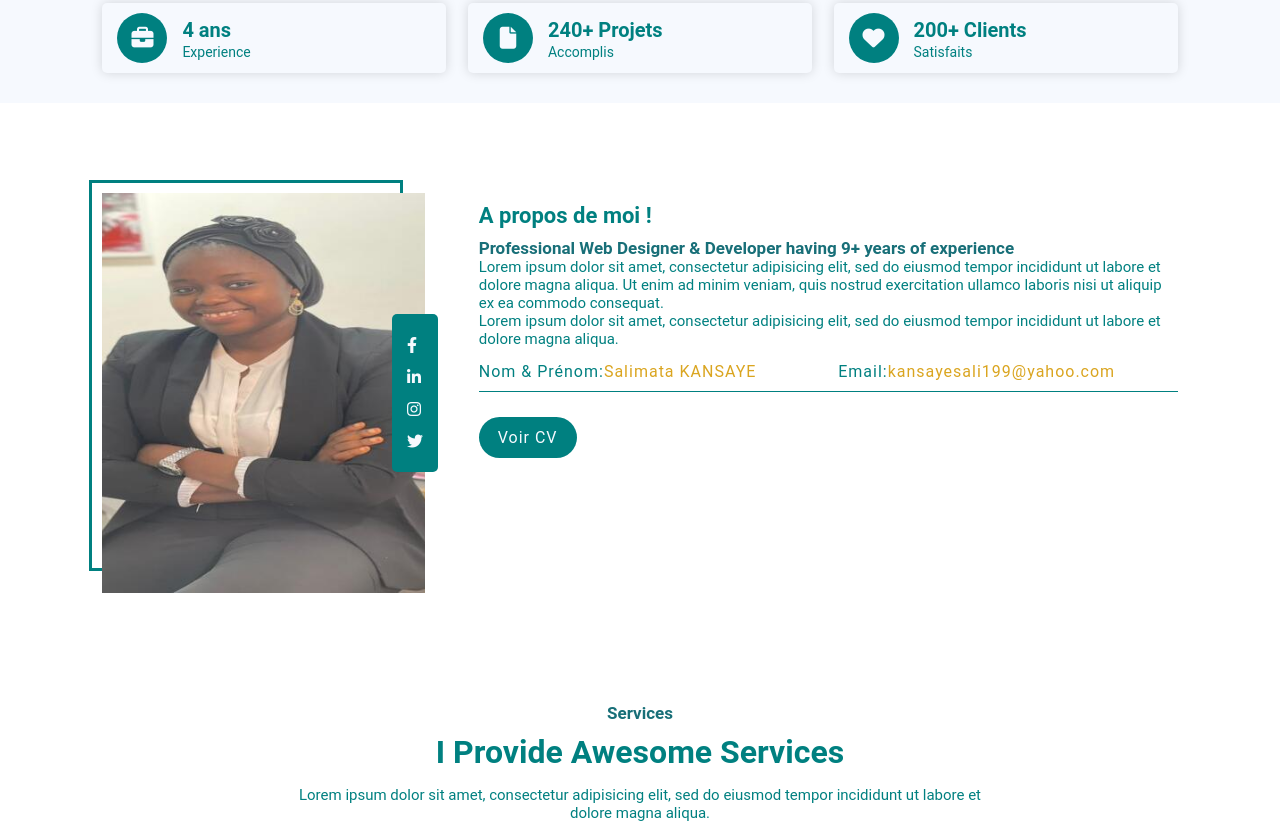
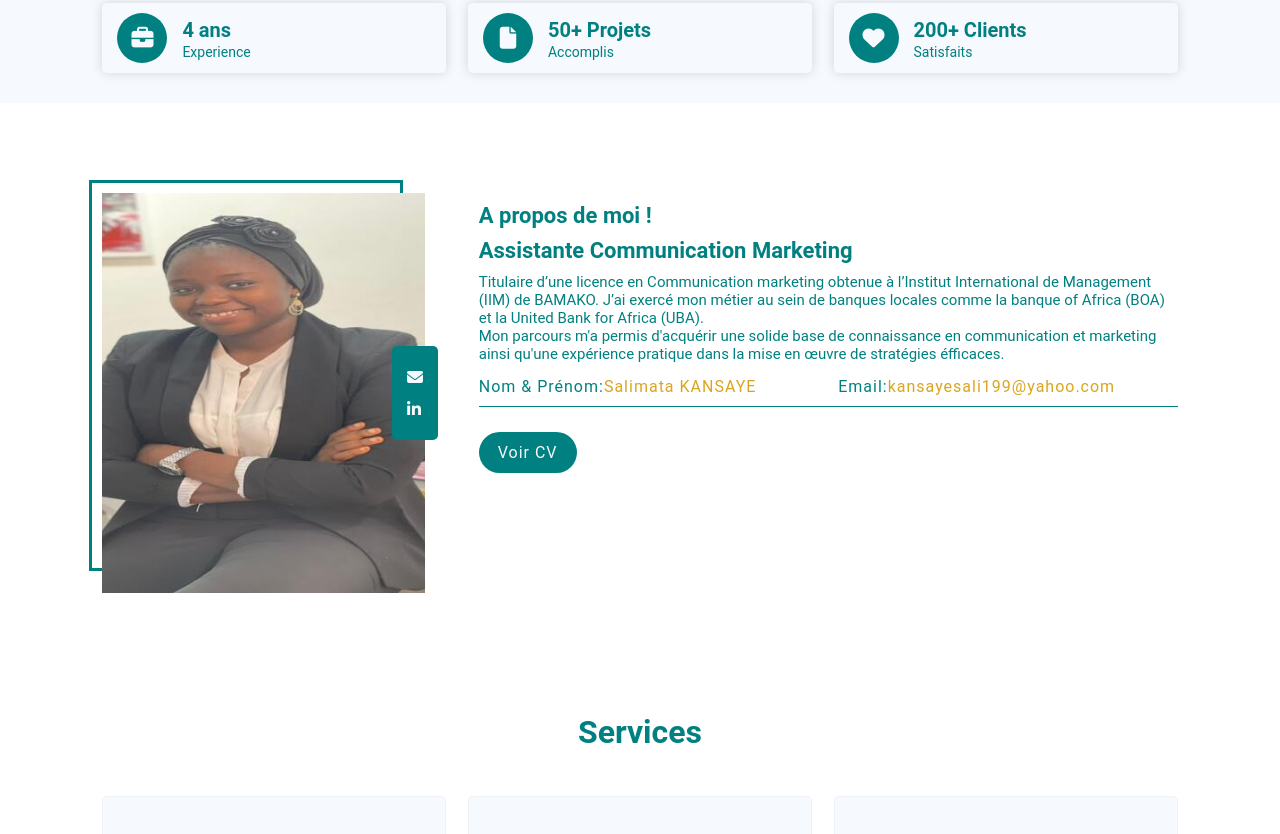
Before and after one commit to Babasky/salimata, a plain HTML site: page index.html in a window 1280 px wide. Shown: the part 697-1531 px from the top of the page. Drawn offline with nearby package versions, Linux system fonts and the light colour scheme; files whose address does not match are found by name.

Commit message:
cv and social media link

```diff
--- a/index.html
+++ b/index.html
@@ -24,8 +24,7 @@
 			<li><a href="#home">Accueil</a></li>
 			<li><a href="#about">A propos de moi</a></li>
 			<li><a href="#services">Services</a></li>
-			<li><a href="#portfolio">Portfolio</a></li>
-			<li><a href="#testimonials">Témoignage</a></li>
+			<li><a href="#testimonials">Témoignages</a></li>
 		</ul>
 
 		<a href="#contactForm" class="button-wrapper">
@@ -46,7 +45,6 @@
 			<h3>Salut,</h3>
 			<h3>Je suis Salimata KANSAYE</h3>
 			<h2>Assistante Marketing & Communication</h2>
-			<p>Lorem ipsum dolor sit amet, consectetur adipisicing elit, sed do eiusmod tempor incididunt ut labore et dolore magna aliqua. Ut enim ad minim veniam.</p>
 		</div>
 
 		<div class="hero-image">
@@ -68,7 +66,7 @@
 		<div class="career-item">
 			<span class="icon"><i class="fa-solid fa-file"></i></span>
 			<span class="career-desc">
-				<h2>240+ Projets</h2>
+				<h2>50+ Projets</h2>
 				<p>Accomplis</p>
 			</span>
 		</div>
@@ -93,10 +91,13 @@
 	<div class="about-image">
 		<img src="assets/images/about.jpeg">
 		<div class="social-media">
-			<i class="fa-brands fa-facebook-f"></i>
-			<i class="fa-brands fa-linkedin-in"></i>
-			<i class="fa-brands fa-instagram"></i>
-			<i class="fa-brands fa-twitter"></i>
+			<a href="mailto:kansayesali199@yahoo.com">
+				<i class="fa-solid fa-envelope"></i>
+			</a>
+			<a href="https://www.linkedin.com/in/salima-kansaye-98721b19a" target="_blank">
+				<i class="fa-brands fa-linkedin-in"></i>
+			</a>
+
 		</div>
 	</div>
 	<!--   === About Image Ends ===   -->
@@ -104,15 +105,15 @@
 	<!--   === About Description Starts ===   -->
 	<div class="about-desc">
 		<h2>A propos de moi !</h2>
-		<h3>Professional Web Designer & Developer having 9+ years of experience</h3>
-		<p>Lorem ipsum dolor sit amet, consectetur adipisicing elit, sed do eiusmod tempor incididunt ut labore et dolore magna aliqua. Ut enim ad minim veniam, quis nostrud exercitation ullamco laboris nisi ut aliquip ex ea commodo consequat.</p>
-		<p>Lorem ipsum dolor sit amet, consectetur adipisicing elit, sed do eiusmod tempor incididunt ut labore et dolore magna aliqua.</p>
+		<h2>Assistante Communication Marketing</h2>
+		<p>Titulaire d’une licence en Communication marketing obtenue à l’Institut International de Management (IIM) de BAMAKO.
+			J’ai exercé mon métier au sein de banques locales comme la banque of Africa (BOA) et la United Bank for Africa (UBA). <br> Mon parcours m'a permis d'acquérir une solide base de connaissance en communication et marketing ainsi qu'une expérience pratique dans la mise en œuvre de stratégies éfficaces.</p>
 		<div class="about-personal-info">
 			<div><span>Nom & Prénom: </span><span id="name"> Salimata KANSAYE</span></div>
 			<div><span>Email: </span><span> <a href="mailto:kansayesali199@yahoo.com" target="_blank"> kansayesali199@yahoo.com</a></span></div>
 
 		</div>
-		<a href="#">
+		<a href="assets/doc/cv.pdf" target="_blank">
 			<button class="btn download-btn">Voir CV</button>
 		</a>
 	</div>
@@ -126,9 +127,7 @@
 
 	<!--   === Headings Text Starts ===   -->
 	<header class="headings">
-		<h3>Services</h3>
-		<h1>I Provide Awesome Services</h1>
-		<p>Lorem ipsum dolor sit amet, consectetur adipisicing elit, sed do eiusmod tempor incididunt ut labore et dolore magna aliqua.</p>
+		<h1>Services</h1>
 	</header>
 	<!--   === Headings Text Ends ===   -->
 
@@ -173,9 +172,7 @@
 
 	<!--   === Headings Text Starts ===   -->
 	<header class="headings">
-		<h3>Parcours</h3>
 		<h1>Formation & Experience Professionnelle</h1>
-		<p>Lorem ipsum dolor sit amet, consectetur adipisicing elit, sed do eiusmod tempor incididunt ut labore et dolore magna aliqua.</p>
 	</header>
 	<!--   === Headings Text Ends ===   -->
 
@@ -319,8 +316,6 @@
 	<!--   === Headings Text Starts ===   -->
 	<header class="headings">
 		<h1>Témoignages</h1>
-		<h3>Mes collaborateurs disent</h3>
-		<p>Lorem ipsum dolor sit amet, consectetur adipisicing elit, sed do eiusmod tempor incididunt ut labore et dolore magna aliqua.</p>
 	</header>
 	<!--   === Headings Text Ends ===   -->
 
```
Also changed, not shown: 1 other file.
